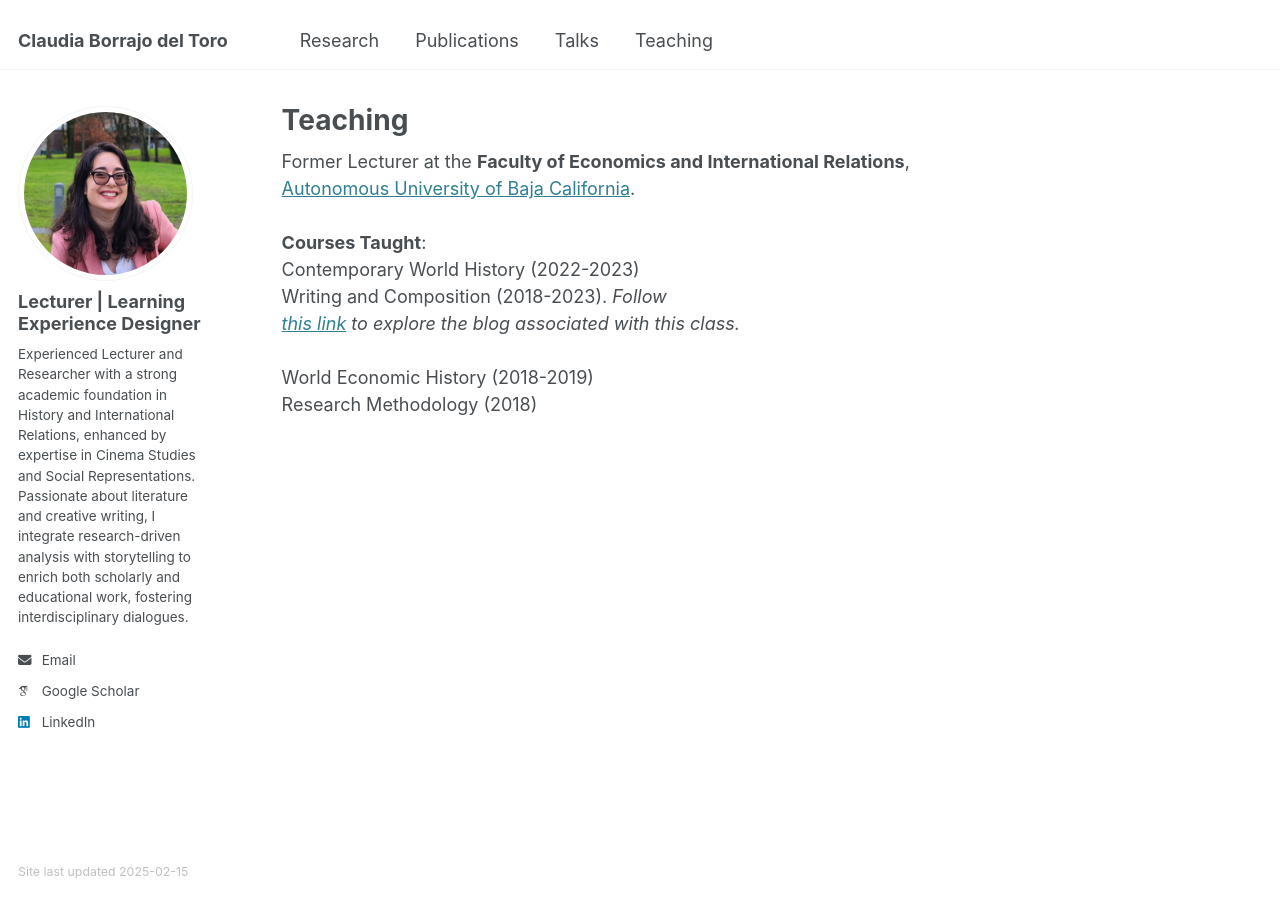
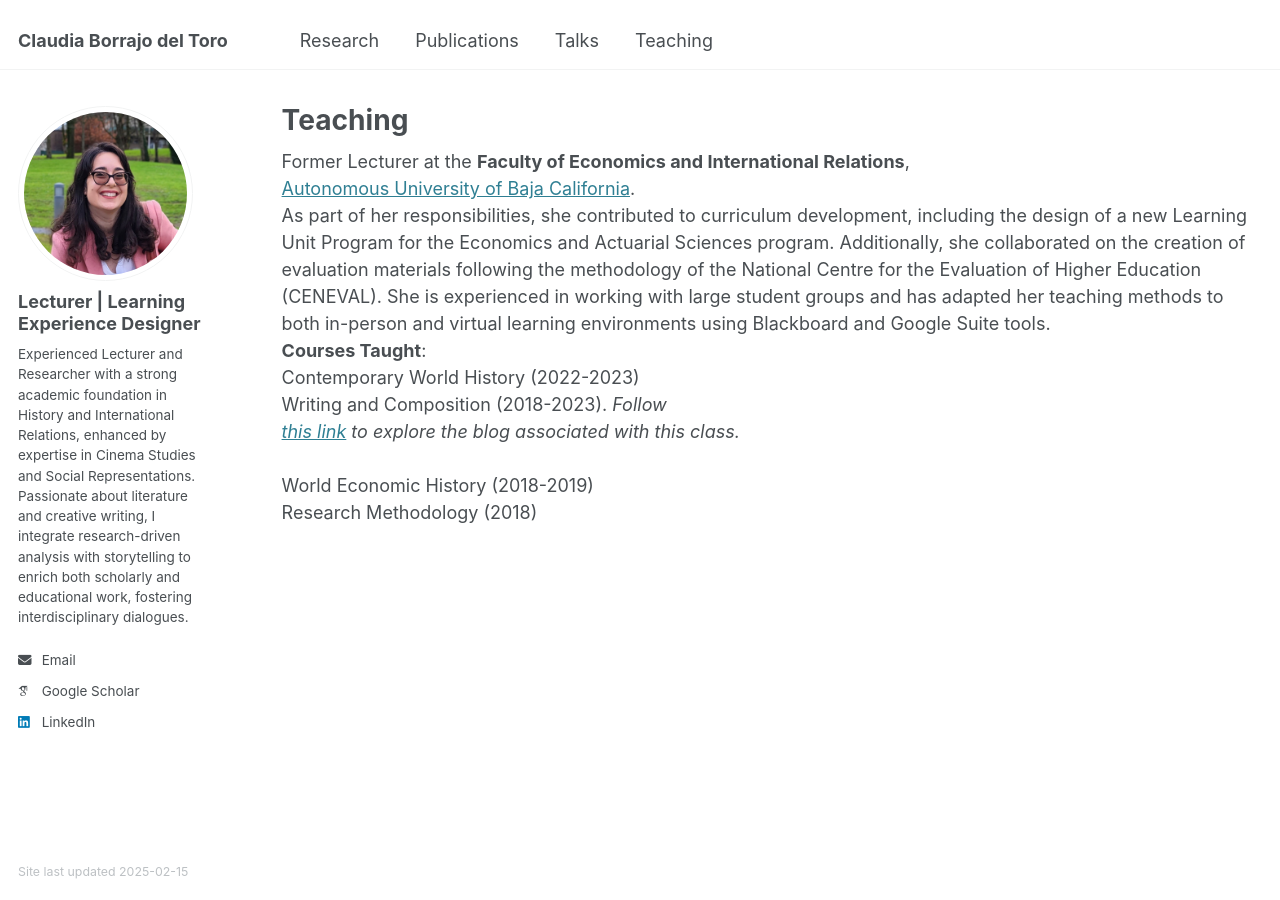
Before and after one commit to claudiabt/claudiabt.github.io, a Jekyll site: the page built from _pages/teaching.html, in a window 1280 px wide. Built offline with Jekyll 4.4.1, drawn with Linux system fonts in a browser that asks for light colours; some web fonts are replaced.

Commit message:
Update teaching.html

```diff
--- a/_pages/teaching.html
+++ b/_pages/teaching.html
@@ -6,7 +6,7 @@ author_profile: true
 ---
 
 {% include base_path %}
-Former Lecturer at the <strong>Faculty of Economics and International Relations</strong>, <div class="wordwrap"><a href="https://www.uabc.mx/">Autonomous University of Baja California</a>.</div>
+Former Lecturer at the <strong>Faculty of Economics and International Relations</strong>, <div class="wordwrap"><a href="https://www.uabc.mx/">Autonomous University of Baja California</a>.</div> As part of her responsibilities, she contributed to curriculum development, including the design of a new Learning Unit Program for the Economics and Actuarial Sciences program. Additionally, she collaborated on the creation of evaluation materials following the methodology of the National Centre for the Evaluation of Higher Education (CENEVAL). She is experienced in working with large student groups and has adapted her teaching methods to both in-person and virtual learning environments using Blackboard and Google Suite tools.
 <br>
 <strong>Courses Taught</strong>:
 <br>
@@ -17,6 +17,7 @@ Writing and Composition (2018-2023). <i>Follow <div class="wordwrap"><a href="ht
 World Economic History (2018-2019)
 <br>
 Research Methodology (2018)
+<br>
 
 {% for post in site.teaching reversed %}
   {% include archive-single.html %}
```
